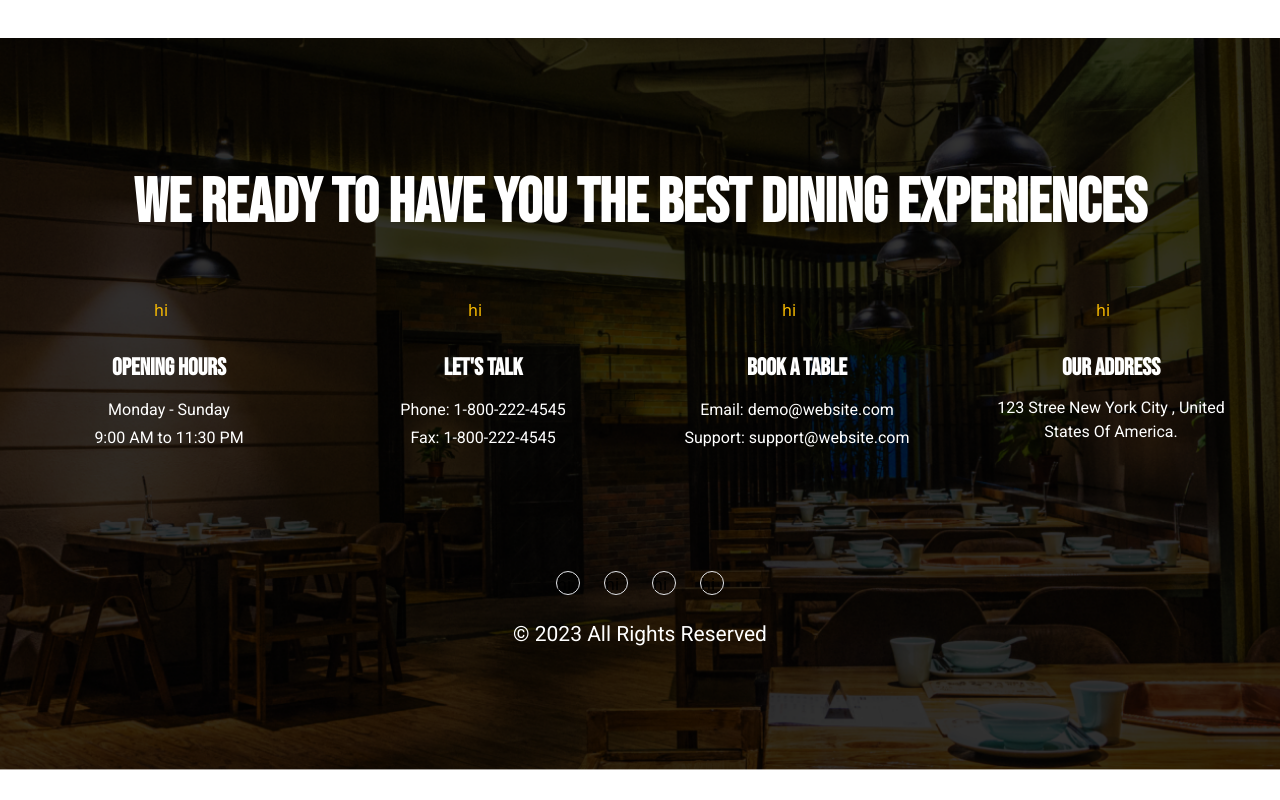
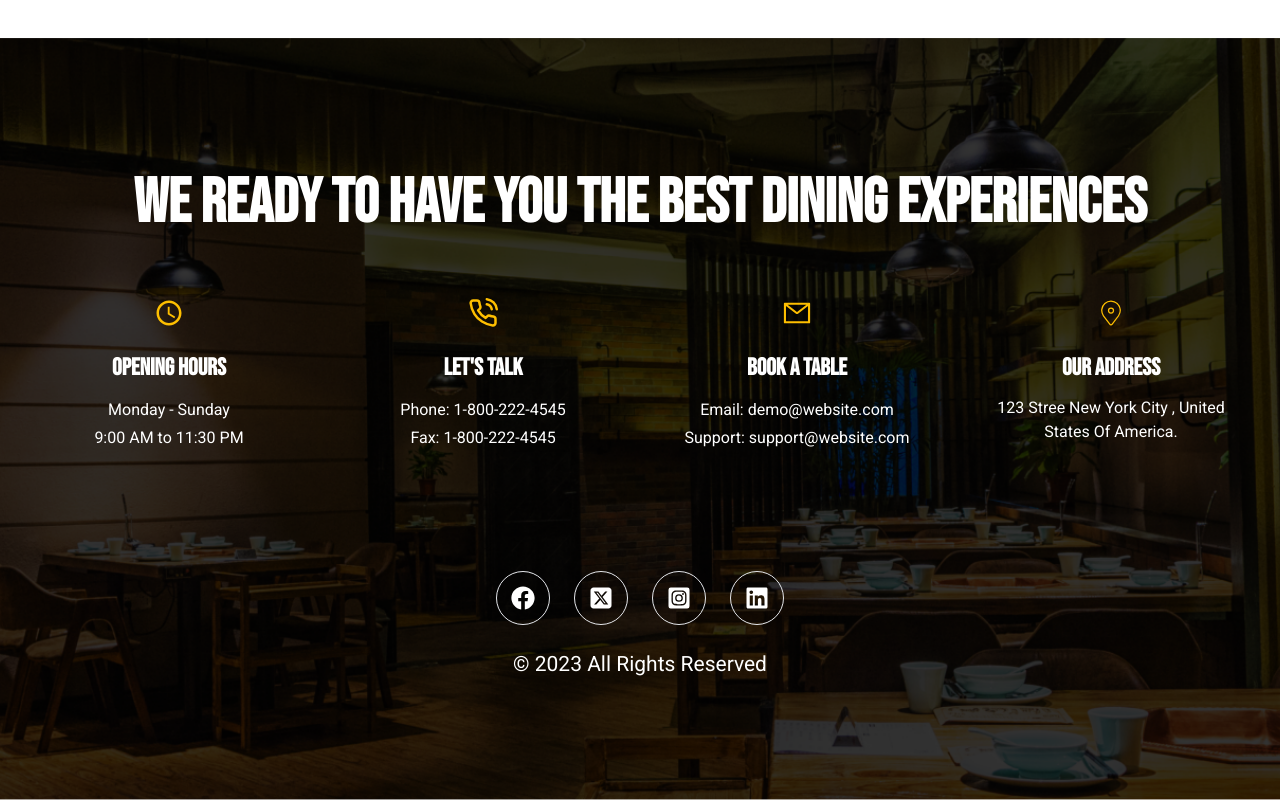
Before and after one commit to tuhinhossain123/job-task, a React (Vite) app: page / in a window 1280 px wide. Shown: the part 2760-3560 px from the top of the page. Before the commit the page ends 3530 px from the top, so only its background shows below. Built offline with nearby package versions, Linux system fonts and the light colour scheme.

Commit message:
footer section compleate

```diff
--- a/src/Components/Footer/Footer.jsx
+++ b/src/Components/Footer/Footer.jsx
@@ -1,4 +1,13 @@
 import footer from "../../assets/images/Footer.png";
+import { MdOutlineWatchLater } from "react-icons/md";
+import { FiPhoneCall } from "react-icons/fi";
+import { AiOutlineMail } from "react-icons/ai";
+import { CiLocationOn } from "react-icons/ci";
+import { Link } from "react-router-dom";
+import { FaFacebook } from "react-icons/fa";
+import { FaSquareXTwitter } from "react-icons/fa6";
+import { FaInstagramSquare } from "react-icons/fa";
+import { FaLinkedin } from "react-icons/fa";
 const Footer = () => {
   return (
     <div
@@ -17,7 +26,9 @@ const Footer = () => {
 
         <div className="grid grid-cols-1 md:grid-cols-2 lg:grid-cols-4 gap-6 pt-12">
           <div className="">
-            <h2 className="w-[30px] h-[30px] mx-auto text-secondury">hi</h2>
+            <h2>
+              <MdOutlineWatchLater className="w-[30px] h-[30px] mx-auto text-secondury hover:text-primary"></MdOutlineWatchLater>
+            </h2>
             <h3 className="text-2xl text-white text-center font-bebas font-bold pt-4 lg:pt-6">
               Opening hours
             </h3>
@@ -28,7 +39,9 @@ const Footer = () => {
             </div>
           </div>
           <div className="">
-            <h2 className="w-[30px] h-[30px] mx-auto text-secondury">hi</h2>
+            <h2>
+              <FiPhoneCall className="w-[30px] h-[30px] mx-auto text-secondury hover:text-primary"></FiPhoneCall>
+            </h2>
             <h3 className="text-2xl text-white text-center  font-bebas font-bold pt-4 lg:pt-6">
               LET'S TALK
             </h3>
@@ -37,7 +50,9 @@ const Footer = () => {
             </h4>
           </div>
           <div className="">
-            <h2 className="w-[30px] h-[30px] mx-auto text-secondury">hi</h2>
+            <h2>
+              <AiOutlineMail className="w-[30px] h-[30px] mx-auto text-secondury hover:text-primary"></AiOutlineMail>
+            </h2>
             <h3 className="text-2xl text-white text-center font-bebas font-bold pt-4 lg:pt-6">
               BOOK A TABLE
             </h3>
@@ -46,7 +61,9 @@ const Footer = () => {
             </h4>
           </div>
           <div className="">
-            <h2 className="w-[30px] h-[30px] mx-auto text-secondury">hi</h2>
+            <h2>
+              <CiLocationOn className="w-[30px] h-[30px] mx-auto text-secondury hover:text-primary"></CiLocationOn>
+            </h2>
             <h3 className="text-2xl text-center text-white font-bebas font-bold pt-4 lg:pt-6">
               Our Address
             </h3>
@@ -56,18 +73,26 @@ const Footer = () => {
           </div>
         </div>
 
-        <div className="flex justify-center gap-[18px] lg:gap-6 pt-[60px] lg:pt-[120px]">
-          <div>
-            <h2 className="w-6 h-6 border rounded-full">hi</h2>
+        <div className="flex justify-center items-center gap-[18px] lg:gap-6 pt-[60px] lg:pt-[120px]">
+          <div className="border hover:border-primary rounded-full p-[14px] hover:-translate-y-1 duration-300">
+            <Link className="">
+              <FaFacebook className="text-white hover:text-primary text-2xl"></FaFacebook>
+            </Link>
           </div>
-          <div>
-            <h2 className="w-6 h-6 border rounded-full">hi</h2>
+          <div className="border hover:border-primary rounded-full p-[14px] hover:-translate-y-1 duration-300">
+            <Link className="">
+              <FaSquareXTwitter className="text-white hover:text-primary text-2xl"></FaSquareXTwitter>
+            </Link>
           </div>
-          <div>
-            <h2 className="w-6 h-6 border rounded-full">hi</h2>
+          <div className="border hover:border-primary rounded-full p-[14px] hover:-translate-y-1 duration-300">
+            <Link className="">
+              <FaInstagramSquare className="text-white hover:text-primary text-2xl"></FaInstagramSquare>
+            </Link>
           </div>
-          <div>
-            <h2 className="w-6 h-6 border rounded-full">hi</h2>
+          <div className="border hover:border-primary rounded-full p-[14px] hover:-translate-y-1 duration-300">
+            <Link className="">
+              <FaLinkedin className="text-white hover:text-primary text-2xl"></FaLinkedin>
+            </Link>
           </div>
         </div>
         <h2 className="text-[16px] lg:text-[21px] text-white text-center font-robotto font-normal pt-4 lg:pt-6">
```
